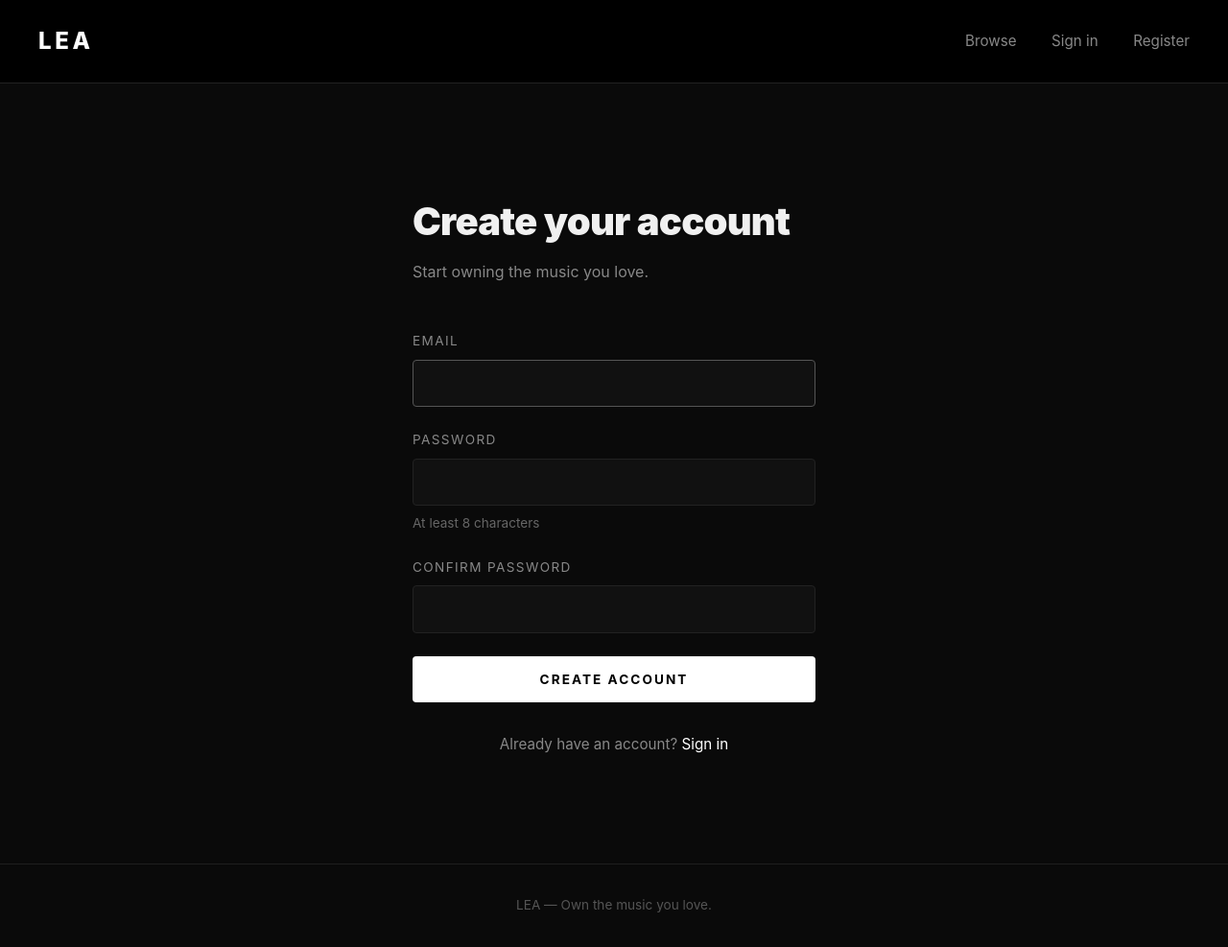
After one commit to Argota25/lea, a Flask app: page /register in a window 1280 px wide. The commit adds this page. Shown: the whole page at 96% size. Run offline with Flask 3, Linux system fonts and the light colour scheme.

Commit message:
Phase 1.5: auth — register, login, logout, login_required, flash messages, nav state

```diff
--- a/app.py
+++ b/app.py
@@ -1,7 +1,15 @@
 import sqlite3
-from flask import Flask, render_template, g, abort
+import os
+import re
+from functools import wraps
+from flask import Flask, render_template, g, abort, request, redirect, url_for, session, flash
+from werkzeug.security import generate_password_hash, check_password_hash
 
 app = Flask(__name__)
+
+# CRITICAL: this key signs the session cookie. NEVER commit a real secret to git.
+# For local dev this fallback is fine; for AWS we'll set the env var.
+app.secret_key = os.environ.get("SECRET_KEY", "dev-secret-key-change-before-deploy")
 
 # ---------- Database helpers ----------
 
@@ -9,15 +17,11 @@ DATABASE = 'lea.db'
 
 
 def get_db():
-    """Get a database connection scoped to the current request.
-
-    Reuses the same connection across multiple calls within one request,
-    then closes it automatically when the request ends.
-    """
+    """Get a database connection scoped to the current request."""
     db = getattr(g, '_database', None)
     if db is None:
         db = g._database = sqlite3.connect(DATABASE)
-        db.row_factory = sqlite3.Row  # makes rows behave like dicts
+        db.row_factory = sqlite3.Row
     return db
 
 
@@ -30,17 +34,34 @@ def close_connection(exception):
 
 
 def query_db(query, args=(), one=False):
-    """Run a SELECT and return rows.
-
-    one=True returns a single row (or None). Otherwise returns a list of rows.
-    """
+    """Run a SELECT and return rows."""
     cur = get_db().execute(query, args)
     rv = cur.fetchall()
     cur.close()
     return (rv[0] if rv else None) if one else rv
 
 
-# ---------- Routes ----------
+# ---------- Auth helpers ----------
+
+def login_required(f):
+    """Decorator: redirect to login if no user_id in session."""
+    @wraps(f)
+    def decorated_function(*args, **kwargs):
+        if session.get("user_id") is None:
+            return redirect(url_for("login"))
+        return f(*args, **kwargs)
+    return decorated_function
+
+
+def is_valid_email(email):
+    """Basic email format check — good enough for MVP."""
+    if not email:
+        return False
+    pattern = r"^[a-zA-Z0-9._%+-]+@[a-zA-Z0-9.-]+\.[a-zA-Z]{2,}$"
+    return re.match(pattern, email) is not None
+
+
+# ---------- Public routes ----------
 
 @app.route("/")
 def index():
@@ -63,5 +84,89 @@ def album(album_id):
     return render_template("album.html", album=album, tracks=tracks)
 
 
+# ---------- Auth routes ----------
+
+@app.route("/register", methods=["GET", "POST"])
+def register():
+    """User registration."""
+    # Kill any existing session before registering
+    session.clear()
+
+    if request.method == "POST":
+        email = request.form.get("email", "").strip().lower()
+        password = request.form.get("password", "")
+        confirmation = request.form.get("confirmation", "")
+
+        # Validation
+        if not is_valid_email(email):
+            flash("Please enter a valid email address.")
+            return render_template("register.html"), 400
+
+        if len(password) < 8:
+            flash("Password must be at least 8 characters.")
+            return render_template("register.html"), 400
+
+        if password != confirmation:
+            flash("Passwords don't match.")
+            return render_template("register.html"), 400
+
+        # Check for existing user
+        existing = query_db("SELECT id FROM users WHERE email = ?", [email], one=True)
+        if existing is not None:
+            flash("An account with that email already exists.")
+            return render_template("register.html"), 400
+
+        # Create the user
+        password_hash = generate_password_hash(password)
+        db = get_db()
+        cur = db.execute(
+            "INSERT INTO users (email, password_hash) VALUES (?, ?)",
+            [email, password_hash]
+        )
+        db.commit()
+
+        # Log them in immediately
+        session["user_id"] = cur.lastrowid
+        flash("Welcome to LEA.")
+        return redirect(url_for("index"))
+
+    return render_template("register.html")
+
+
+@app.route("/login", methods=["GET", "POST"])
+def login():
+    """User login."""
+    session.clear()
+
+    if request.method == "POST":
+        email = request.form.get("email", "").strip().lower()
+        password = request.form.get("password", "")
+
+        if not email or not password:
+            flash("Email and password required.")
+            return render_template("login.html"), 400
+
+        user = query_db("SELECT * FROM users WHERE email = ?", [email], one=True)
+
+        # Generic error on either bad email OR bad password — prevents enumeration
+        if user is None or not check_password_hash(user["password_hash"], password):
+            flash("Invalid email or password.")
+            return render_template("login.html"), 400
+
+        session["user_id"] = user["id"]
+        flash(f"Signed in as {user['email']}.")
+        return redirect(url_for("index"))
+
+    return render_template("login.html")
+
+
+@app.route("/logout")
+def logout():
+    """Sign out and clear session."""
+    session.clear()
+    flash("Signed out.")
+    return redirect(url_for("index"))
+
+
 if __name__ == "__main__":
     app.run(debug=True)
--- a/static/style.css
+++ b/static/style.css
@@ -302,3 +302,165 @@ footer {
     font-variant-numeric: tabular-nums;
     font-size: 0.95rem;
 }
+
+/* ---------- Track player + notes ---------- */
+
+.track {
+    display: block;
+    padding: 1.5rem 0.5rem;
+    border-bottom: 1px solid #1f1f1f;
+    transition: background 0.15s;
+}
+
+.track:hover {
+    background: #0d0d0d;
+}
+
+.track-row {
+    display: grid;
+    grid-template-columns: 50px 1fr auto;
+    gap: 1.5rem;
+    align-items: center;
+    margin-bottom: 1rem;
+}
+
+.track-player {
+    width: 100%;
+    margin-top: 0.5rem;
+    filter: invert(0.85);  /* dark-mode-friendly audio controls */
+}
+
+.track-notes {
+    margin-top: 1rem;
+    padding: 1rem 1.5rem;
+    color: #999;
+    font-style: italic;
+    font-size: 0.95rem;
+    border-left: 2px solid #2a2a2a;
+    line-height: 1.6;
+}
+
+/* ---------- Auth pages ---------- */
+
+.auth-page {
+    max-width: 420px;
+    margin: 0 auto;
+    padding: 2rem 0;
+}
+
+.auth-page h1 {
+    font-size: 2.5rem;
+    font-weight: 900;
+    margin-bottom: 0.5rem;
+    letter-spacing: -0.02em;
+}
+
+.auth-subtitle {
+    color: #888;
+    margin-bottom: 3rem;
+}
+
+.auth-form {
+    margin-bottom: 2rem;
+}
+
+.form-group {
+    margin-bottom: 1.5rem;
+}
+
+.form-group label {
+    display: block;
+    margin-bottom: 0.5rem;
+    font-size: 0.85rem;
+    text-transform: uppercase;
+    letter-spacing: 0.1em;
+    color: #888;
+}
+
+.form-group input {
+    width: 100%;
+    padding: 0.85rem 1rem;
+    background: #111;
+    border: 1px solid #222;
+    border-radius: 4px;
+    color: #f0f0f0;
+    font-size: 1rem;
+    font-family: inherit;
+    transition: border-color 0.15s;
+}
+
+.form-group input:focus {
+    outline: none;
+    border-color: #555;
+}
+
+.form-hint {
+    margin-top: 0.5rem;
+    font-size: 0.85rem;
+    color: #666;
+}
+
+.auth-button {
+    width: 100%;
+    padding: 1rem;
+    background: #fff;
+    color: #000;
+    border: none;
+    border-radius: 4px;
+    font-weight: 700;
+    text-transform: uppercase;
+    letter-spacing: 0.15em;
+    font-size: 0.85rem;
+    font-family: inherit;
+    cursor: pointer;
+    transition: transform 0.15s, background 0.15s;
+}
+
+.auth-button:hover {
+    transform: translateY(-2px);
+    background: #f0f0f0;
+}
+
+.auth-switch {
+    text-align: center;
+    color: #888;
+    font-size: 0.95rem;
+}
+
+.auth-switch a {
+    color: #fff;
+    text-decoration: none;
+}
+
+.auth-switch a:hover {
+    text-decoration: underline;
+}
+
+/* ---------- Flash messages ---------- */
+
+.flash-container {
+    max-width: 1200px;
+    margin: 1rem auto 0;
+    padding: 0 2rem;
+}
+
+.flash {
+    padding: 1rem 1.5rem;
+    background: #111;
+    border-left: 3px solid #4a9eff;
+    color: #f0f0f0;
+    margin-bottom: 0.5rem;
+    border-radius: 0 4px 4px 0;
+    animation: flashIn 0.3s ease-out;
+}
+
+@keyframes flashIn {
+    from {
+        opacity: 0;
+        transform: translateY(-10px);
+    }
+    to {
+        opacity: 1;
+        transform: translateY(0);
+    }
+}
--- a/templates/layout.html
+++ b/templates/layout.html
@@ -12,11 +12,26 @@
             <a href="{{ url_for('index') }}" class="brand">LEA</a>
             <div class="nav-links">
                 <a href="{{ url_for('index') }}">Browse</a>
-                <a href="#">Library</a>
-                <a href="#">Sign in</a>
+                {% if session.get('user_id') %}
+                    <a href="#">Library</a>
+                    <a href="{{ url_for('logout') }}">Sign out</a>
+                {% else %}
+                    <a href="{{ url_for('login') }}">Sign in</a>
+                    <a href="{{ url_for('register') }}">Register</a>
+                {% endif %}
             </div>
         </nav>
     </header>
+
+    {% with messages = get_flashed_messages() %}
+        {% if messages %}
+            <div class="flash-container">
+                {% for message in messages %}
+                    <div class="flash">{{ message }}</div>
+                {% endfor %}
+            </div>
+        {% endif %}
+    {% endwith %}
 
     <main>
         {% block content %}{% endblock %}
--- /dev/null
+++ b/templates/register.html
@@ -0,0 +1,31 @@
+{% extends "layout.html" %}
+
+{% block title %}Register{% endblock %}
+
+{% block content %}
+<section class="auth-page">
+    <h1>Create your account</h1>
+    <p class="auth-subtitle">Start owning the music you love.</p>
+
+    <form action="{{ url_for('register') }}" method="post" class="auth-form">
+        <div class="form-group">
+            <label for="email">Email</label>
+            <input type="email" id="email" name="email" autocomplete="email" required autofocus>
+        </div>
+        <div class="form-group">
+            <label for="password">Password</label>
+            <input type="password" id="password" name="password" autocomplete="new-password" minlength="8" required>
+            <p class="form-hint">At least 8 characters</p>
+        </div>
+        <div class="form-group">
+            <label for="confirmation">Confirm password</label>
+            <input type="password" id="confirmation" name="confirmation" autocomplete="new-password" minlength="8" required>
+        </div>
+        <button type="submit" class="auth-button">Create account</button>
+    </form>
+
+    <p class="auth-switch">
+        Already have an account? <a href="{{ url_for('login') }}">Sign in</a>
+    </p>
+</section>
+{% endblock %}
```
Also changed, not shown: seed.sql (+4 -4 lines), templates/album.html (+9 -0 lines), templates/login.html (added, +26 -0 lines).
